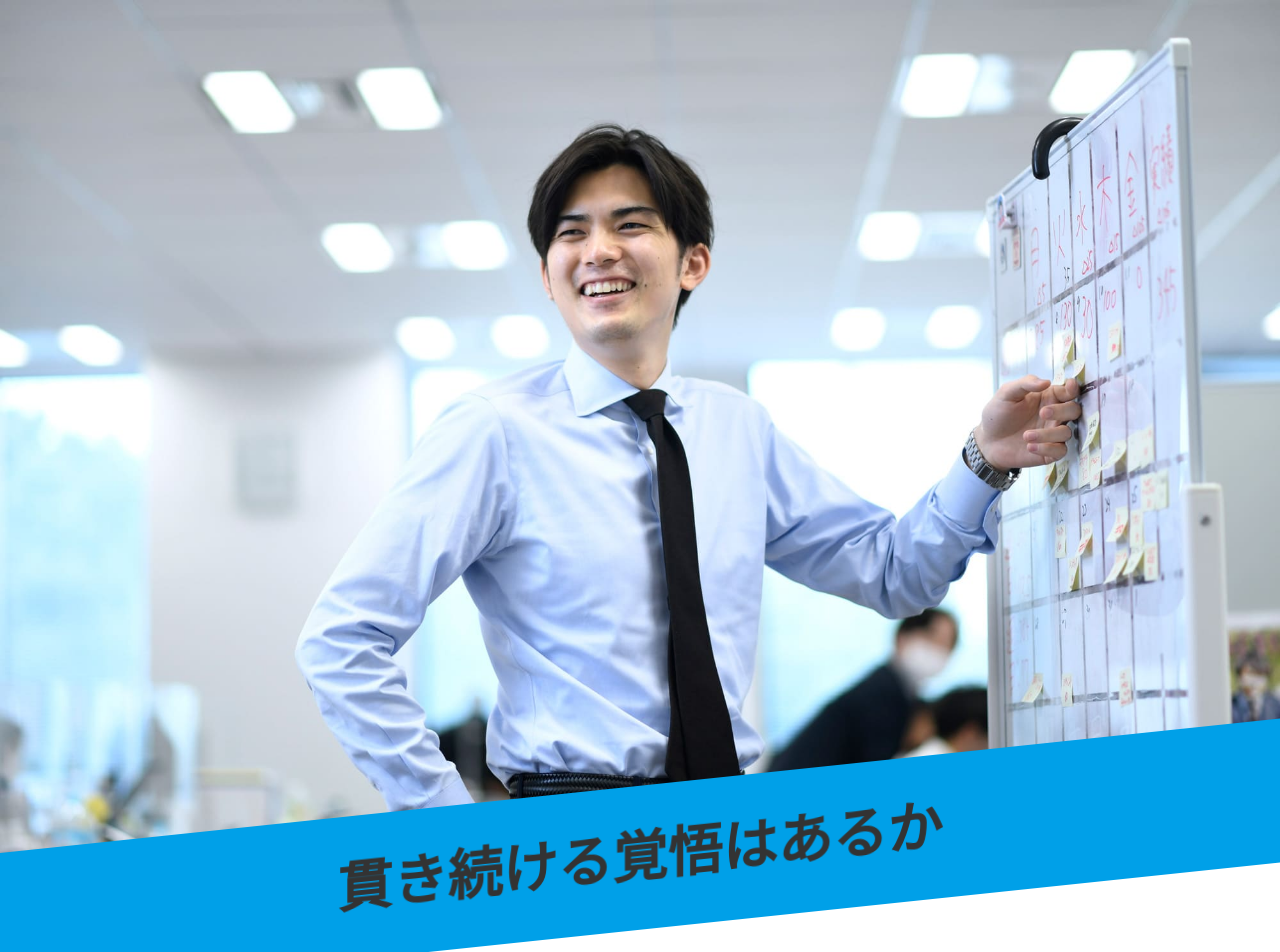
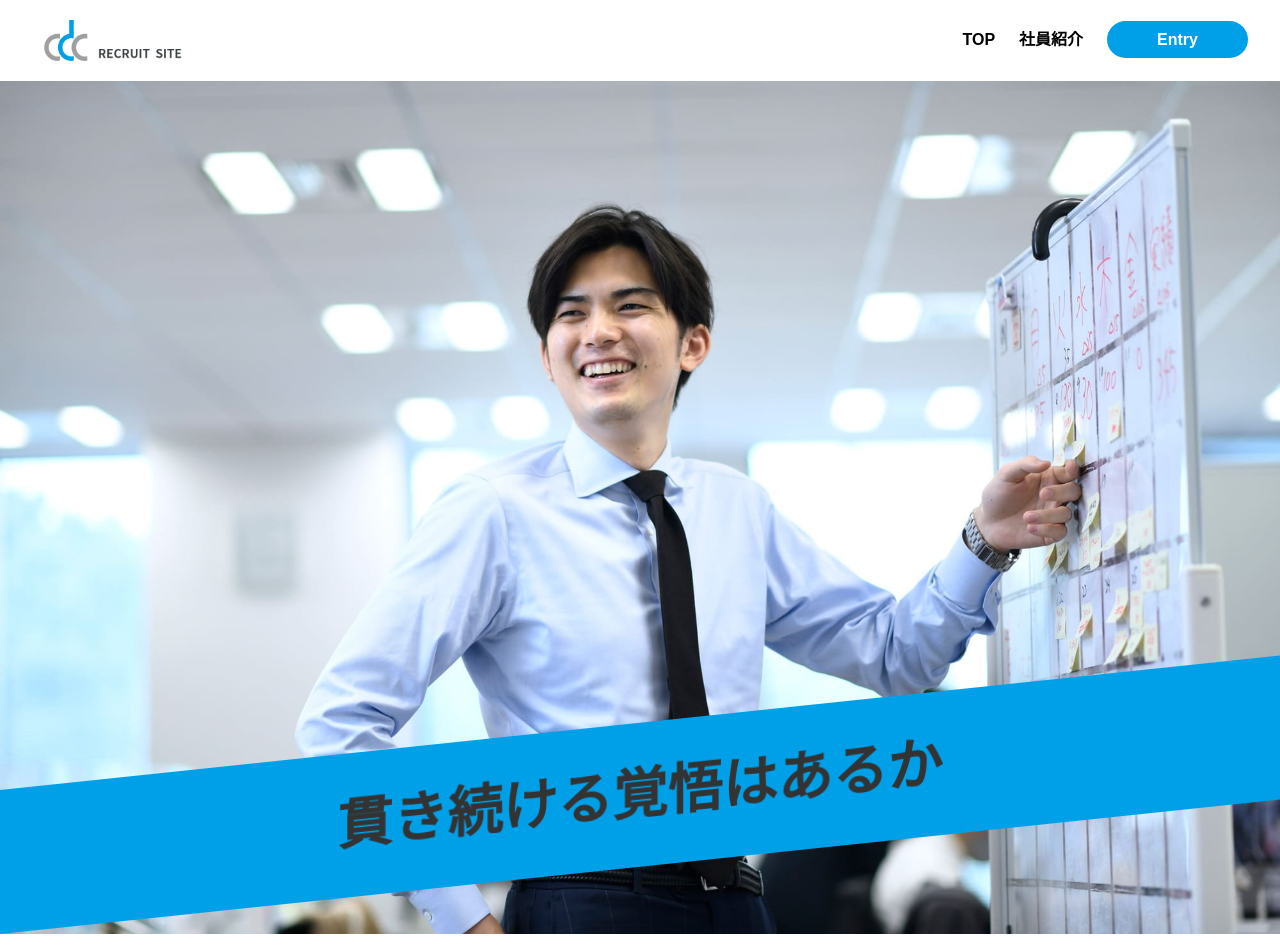
Before and after one commit to yuuki0719/cdc-recruit, a Next.js app: page / in a window 1280 px wide. Shown: the top 952 px of the page. Built offline with nearby package versions, Linux system fonts and the light colour scheme.

Commit message:
アニメーション修正

```diff
--- a/pages/index.js
+++ b/pages/index.js
@@ -13,6 +13,7 @@ export default function Home(props) {
   return (
     <>
         <title>TOP|CDC新卒採用</title>
+      <Header />
       <div>
         <div className="w-[100%] h-auto relative ">
           <Image
@@ -22,8 +23,8 @@ export default function Home(props) {
             alt={TOP[1].alt}
             className=" w-[100%] h-auto "
           />
-          <div className=" skew-y-[-6deg] origin-top-left">
-            <p className="w-[100%]  py-[20px] md:py-[40px] lg:py-[60px] text-center text-[28px] md:text-[45px] lg:text-[55px] font-bold bg-[#00A0E8] absolute   translate-x-[-50%] translate-y-[-30%] animate-slide-in-blurred-left">
+          <div className=" skew-y-[-6deg] origin-top-left absolute w-[100%]  translate-y-[-100%]">
+            <p className="  py-[20px] md:py-[40px] lg:py-[60px] text-center text-[28px] md:text-[45px] lg:text-[55px] font-bold bg-[#00A0E8] animate-slide-in-blurred-left">
               貫き続ける覚悟はあるか
             </p>
           </div>
--- a/tailwind.config.js
+++ b/tailwind.config.js
@@ -11,7 +11,7 @@ module.exports = {
     theme: {
         extend: {
             animation: {
-                "slide-in-blurred-left": "slide-in-blurred-left 0.6s cubic-bezier(0.230, 1.000, 0.320, 1.000)   both"
+                "slide-in-blurred-left": "slide-in-blurred-left 1.5s cubic-bezier(0.230, 1.000, 0.320, 1.000)   both"
             },
             keyframes: {
                 "slide-in-blurred-left": {
```
